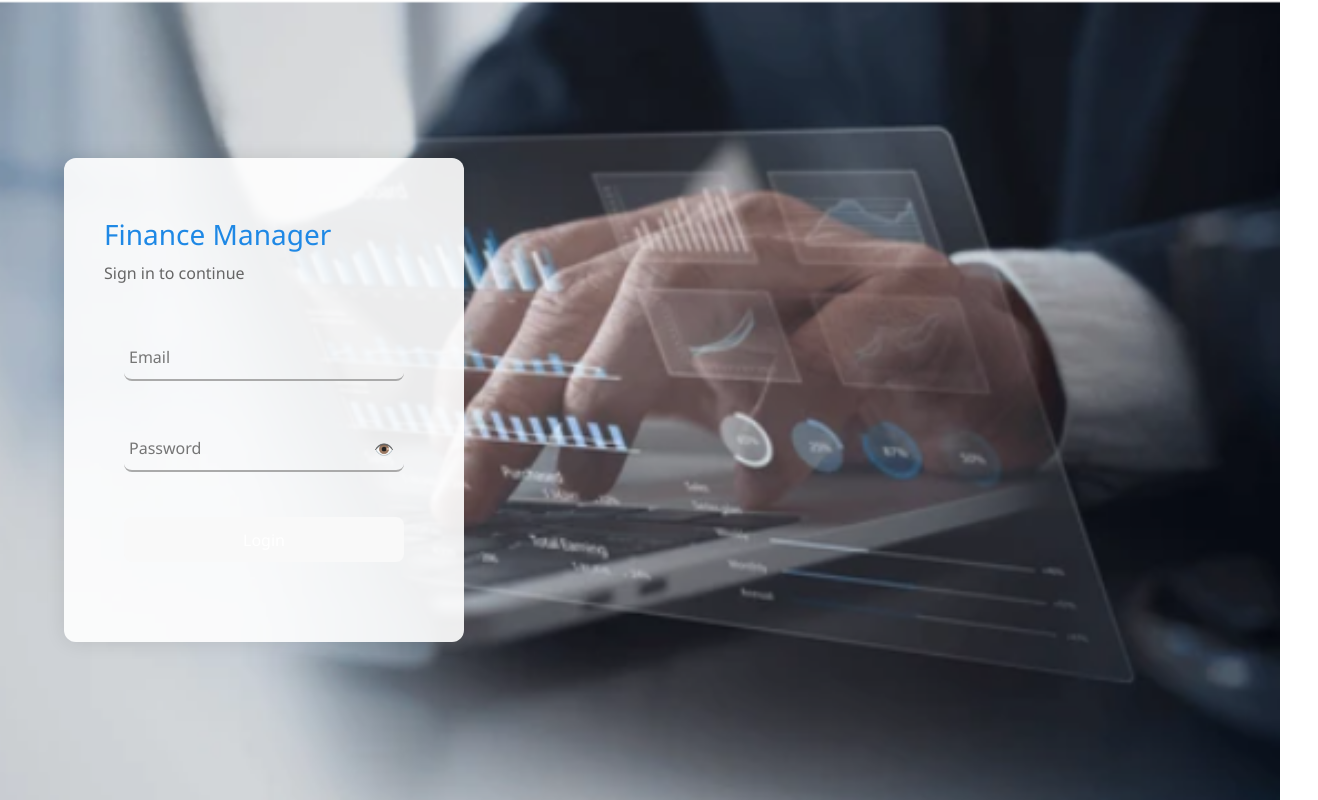
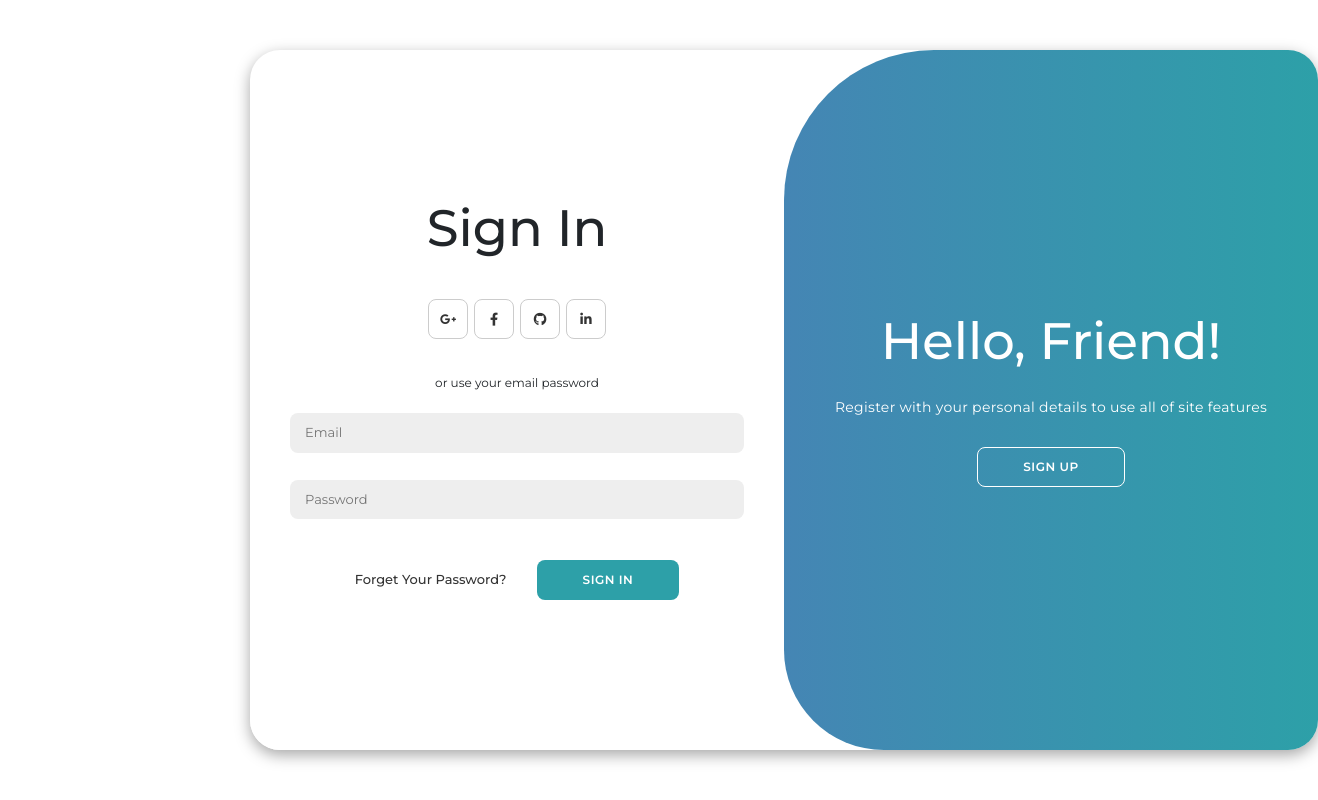
Before and after one commit to Faroouqi/BankingFrontend, a React (Vite) app: page / in a window 1280 px wide. Shown: the whole page, 1318 px wide, since content can reach past the window. Built offline with nearby package versions, Linux system fonts and the light colour scheme.

Commit message:
Added login page

```diff
--- a/index.html
+++ b/index.html
@@ -4,6 +4,10 @@
     <meta charset="UTF-8" />
     <link rel="icon" type="image/svg+xml" href="/vite.svg" />
     <link rel="stylesheet" href="https://cdn.jsdelivr.net/npm/bootstrap@4.0.0/dist/css/bootstrap.min.css" integrity="sha384-Gn5384xqQ1aoWXA+058RXPxPg6fy4IWvTNh0E263XmFcJlSAwiGgFAW/dAiS6JXm" crossorigin="anonymous">
+    <link
+            rel="stylesheet"
+            href="https://cdnjs.cloudflare.com/ajax/libs/font-awesome/6.4.2/css/all.min.css"
+    />
     <meta name="viewport" content="width=device-width, initial-scale=1.0" />
     <title>Vite + React</title>
   </head>
--- a/src/components/Login.jsx
+++ b/src/components/Login.jsx
@@ -6,10 +6,12 @@ const Login = () => {
     const [formData, setFormData] = useState({ username: '', password: '' });
     const [error, setError] = useState('');
     const [showPassword, setShowPassword] = useState(false);
+    const [isActive, setIsActive] = useState(false); // <-- toggle state
     const navigate = useNavigate();
+    const [otp, setOtp] = useState("");
+    const [showOtp, setShowOtp] = useState(false);
 
     const handleChange = (e) => {
-        console.log(e.target,e.value)
         setFormData(prev => ({ ...prev, [e.target.name]: e.target.value }));
     };
 
@@ -38,47 +40,180 @@ const Login = () => {
             setError('Something went wrong. Try again.');
         }
     };
+    const handleRegister = async (e) => {
+        e.preventDefault();
+        {console.log("In verifying otop")}
+        try {
+            const res = await fetch('http://localhost:8089/register', {
+                method: 'POST',
+                headers: { 'Content-Type': 'application/json' },
+                body: JSON.stringify({
+                    username: formData.username,
+                    email: formData.email,
+                    password: formData.password
+                }),
+                credentials: 'include',
+            });
+
+            if (res.ok) {
+                setShowOtp(true)
+                setError("")
+
+            } else if (res.status === 400) {
+                const errorMsg = await res.text();
+                setError(errorMsg);
+            }
+        } catch {
+            setError('Something went wrong. Try again.');
+        }
+    };
+
+    const handleVerifyOtp = async (e) => {
+        e.preventDefault();
+        try {
+            const res = await fetch("http://localhost:8089/verify-otp", {
+                method: "POST",
+                headers: { "Content-Type": "application/json" },
+                body: JSON.stringify({
+                    email: formData.email,
+                    otp: otp,
+                }),
+            });
+
+            if (res.ok) {
+                alert("Email verified successfully! You can now log in.");
+                setIsActive(false);// go back to login
+                setShowOtp(false);
+            } else {
+                setError("Invalid or expired OTP");
+            }
+        } catch {
+            setError("Something went wrong. Try again.");
+        }
+    };
+
 
     return (
-        <div className="login-page">
-            <div className="login-panel">
-                <h2>Finance Manager</h2>
-                <p className="sub-heading">Sign in to continue</p>
+        <div className={`container ${isActive ? "active" : ""}`}>
+            {/* Sign Up Form */}
+            <div className="form-container sign-up">
+                <form onSubmit={showOtp ? handleVerifyOtp : handleRegister}>
+                    <h1>{showOtp ? "Verify OTP" : "Create Account"}</h1>
                     {error && <p className="error">{error}</p>}
-                <form onSubmit={handleSubmit}>
-                    <div className="form-group">
+                    {!showOtp && (
+                        <>
                             <input
                                 type="text"
+                                name="username"
+                                placeholder="Name"
+                                onChange={handleChange}
+                                required
+                            />
+                            <input
+                                type="email"
+                                name="email"
+                                placeholder="Email"
+                                onChange={handleChange}
+                                required
+                            />
+                            <input
+                                type="password"
+                                name="password"
+                                placeholder="Password"
+                                onChange={handleChange}
+                                required
+                            />
+                        </>
+                    )}
+
+                    {showOtp && (
+                        <input
+                            type="text"
+                            name="otp"
+                            placeholder="Enter OTP"
+                            value={otp}
+                            onChange={(e) => setOtp(e.target.value)}
+                            required
+                        />
+                    )}
+
+                    <button type="submit">
+                        {showOtp ? "Verify OTP" : "Sign Up"}
+                    </button>
+                </form>
+            </div>
+
+            {/* Sign In Form */}
+            <div className="form-container sign-in">
+                <form onSubmit={handleSubmit}>
+                    <h1>Sign In</h1>
+                    <div className="social-icons">
+                        <a href="#" className="icon">
+                            <i className="fa-brands fa-google-plus-g"></i>
+                        </a>
+                        <a href="#" className="icon">
+                            <i className="fa-brands fa-facebook-f"></i>
+                        </a>
+                        <a href="#" className="icon">
+                            <i className="fa-brands fa-github"></i>
+                        </a>
+                        <a href="#" className="icon">
+                            <i className="fa-brands fa-linkedin-in"></i>
+                        </a>
+                    </div>
+                    <span>or use your email password</span>
+                    {error && <p className="error">{error}</p>}
+                    <input
+                        type="email"
                         name="username"
                         placeholder="Email"
                         value={formData.username}
                         onChange={handleChange}
                         required
                     />
-                        <div className="underline"></div>
-                    </div>
                     <div className="form-group">
                         <input
-                            type={showPassword ? 'text' : 'password'}
+                            type={showPassword ? "text" : "password"}
                             name="password"
                             placeholder="Password"
                             value={formData.password}
                             onChange={handleChange}
                             required
                         />
-                        <span
-                            className="toggle-password"
-                            onClick={() => setShowPassword(!showPassword)}
-                        >
-                        {showPassword ? '🙈' : '👁️'}
-                    </span>
-                        <div className="underline"></div>
                     </div>
-                    <button type="submit">Login</button>
+                    <div className="Forget-password">
+                        <a href="#">Forget Your Password?</a>
+                        <button type="submit">Sign In</button>
+                    </div>
                 </form>
+            </div>
+
+            {/* Toggle Panel */}
+            <div className="toggle-container">
+                <div className="toggle">
+                    <div className="toggle-panel toggle-left">
+                        <h1>Welcome Back!</h1>
+                        <p>
+                            Enter your personal details to use all of site features
+                        </p>
+                        <button className="hidden" onClick={() => setIsActive(false)}>
+                            Sign In
+                        </button>
+                    </div>
+                    <div className="toggle-panel toggle-right">
+                        <h1>Hello, Friend!</h1>
+                        <p>
+                            Register with your personal details to use all of site features
+                        </p>
+                        <button className="hidden" onClick={() => setIsActive(true)}>
+                            Sign Up
+                        </button>
+                    </div>
+                </div>
             </div>
         </div>
     );
+
 };
 
 export default Login;
--- a/src/css/Login.css
+++ b/src/css/Login.css
@@ -1,115 +1,231 @@
-body, html, #root {
+@import url('https://fonts.googleapis.com/css2?family=Montserrat:wght@300;400;500;600;700&display=swap');
+
+*{
     margin: 0;
     padding: 0;
-    height: 100%;
-    font-family: 'Segoe UI', sans-serif;
+    box-sizing: border-box;
+    font-family: 'Montserrat', sans-serif;
 }
 
-.login-page {
-    background: url('./assets/img1.png') no-repeat center center/cover;
-    height: 100vh;
-    width: 100vw;
-    display: flex;
-    justify-content: flex-start;
-    align-items: center;
+.container{
+    background-color: #fff;
+    border-radius: 30px;
+    box-shadow: 0 5px 15px rgba(0, 0, 0, 0.35);
+    position: relative;
+    overflow: hidden;
+    width: 1068px;
+    height: 700px;
+    max-width: 100%;
+    min-height: 480px;
+    margin-left: 250px;
 }
 
-.login-panel {
-    background: rgba(255, 255, 255, 0.9);
-    padding: 60px 40px;
-    width: 400px;
-    margin-left: 5%;
-    border-radius: 12px;
-    box-shadow: 0 0 20px rgba(0, 0, 0, 0.1);
+.container p{
+    font-size: 14px;
+    line-height: 20px;
+    letter-spacing: 0.3px;
+    margin: 20px 0;
 }
 
-.login-panel h2 {
-    margin-bottom: 10px;
-    font-size: 28px;
-    color: #1e88e5;
+.container span{
+    font-size: 12px;
 }
 
-.sub-heading {
-    color: #666;
-    margin-bottom: 30px;
+.container a{
+    color: #333;
+    font-size: 13px;
+    text-decoration: none;
+    margin: 15px 0 10px;
 }
 
-.form-group {
-    position: relative;
-    margin-bottom: 30px;
+.container button{
+    background-color: #2da0a8;
+    color: #fff;
+    font-size: 12px;
+    padding: 10px 45px;
+    border: 1px solid transparent;
+    border-radius: 8px;
+    font-weight: 600;
+    letter-spacing: 0.5px;
+    text-transform: uppercase;
+    margin-top: 10px;
+    cursor: pointer;
 }
 
-.form-group input {
+.container button.hidden{
+    background-color: transparent;
+    border-color: #fff;
+}
+
+.container form{
+    background-color: #fff;
+    display: flex;
+    align-items: center;
+    justify-content: center;
+    flex-direction: column;
+    padding: 0 40px;
+    height: 100%;
+}
+
+.container input{
+    background-color: #eee;
     border: none;
-    border-bottom: 2px solid #aaa;
-    background: transparent;
-    color: black;
-    padding: 10px 5px;
+    margin: 8px 0;
+    padding: 10px 15px;
+    font-size: 13px;
+    border-radius: 8px;
     width: 100%;
-    font-size: 16px;
     outline: none;
 }
 
-.form-group input:focus {
-    border-color: #1e88e5;
+.form-container{
+    position: absolute;
+    top: 0;
+    height: 100%;
+    transition: all 0.6s ease-in-out;
 }
 
-.underline {
-    position: absolute;
-    bottom: 0;
+.sign-in{
     left: 0;
-    height: 2px;
-    width: 0;
-    background: #1e88e5;
-    transition: width 0.3s ease;
+    width: 50%;
+    z-index: 2;
+    margin-top: 150px;
 }
 
-.form-group input:focus ~ .underline {
-    width: 100%;
+.container.active .sign-in{
+    transform: translateX(100%);
 }
 
-button {
-    width: 100%;
-    padding: 12px;
-    background-color: #1e88e5;
-    color: white;
-    border: none;
-    border-radius: 6px;
-    font-size: 16px;
-    cursor: pointer;
-    transition: background-color 0.3s ease;
+.sign-up{
+    left: 0;
+    width: 50%;
+    opacity: 0;
+    z-index: 1;
 }
 
-button:hover {
-    background-color: #1565c0;
+.container.active .sign-up{
+    transform: translateX(100%);
+    opacity: 1;
+    z-index: 5;
+    animation: move 0.6s;
 }
 
-.error {
-    color: red;
-    margin-bottom: 15px;
+@keyframes move{
+    0%, 49.99%{
+        opacity: 0;
+        z-index: 1;
+    }
+    50%, 100%{
+        opacity: 1;
+        z-index: 5;
+    }
 }
 
-.password-wrapper {
+.social-icons{
+    margin: 20px 0;
+}
+
+.social-icons a{
+    border: 1px solid #ccc;
+    border-radius: 20%;
+    display: inline-flex;
+    justify-content: center;
+    align-items: center;
+    margin: 0 3px;
+    width: 40px;
+    height: 40px;
+}
+
+.toggle-container{
+    position: absolute;
+    top: 0;
+    left: 50%;
+    width: 50%;
+    height: 100%;
+    overflow: hidden;
+    transition: all 0.6s ease-in-out;
+    border-radius: 150px 0 0 100px;
+    z-index: 1000;
+}
+
+.container.active .toggle-container{
+    transform: translateX(-100%);
+    border-radius: 0 150px 100px 0;
+}
+
+.toggle{
+    background-color: #2da0a8;
+    height: 100%;
+    background: linear-gradient(to right, #5c6bc0, #2da0a8);
+    color: #fff;
+    position: relative;
+    left: -100%;
+    height: 100%;
+    width: 200%;
+    transform: translateX(0);
+    transition: all 0.6s ease-in-out;
+}
+
+.container.active .toggle{
+    transform: translateX(50%);
+}
+
+.toggle-panel{
+    position: absolute;
+    width: 50%;
+    height: 100%;
+    display: flex;
+    align-items: center;
+    justify-content: center;
+    flex-direction: column;
+    padding: 0 30px;
+    text-align: center;
+    top: 0;
+    transform: translateX(0);
+    transition: all 0.6s ease-in-out;
+}
+
+.toggle-left{
+    transform: translateX(-200%);
+}
+
+.container.active .toggle-left{
+    transform: translateX(0);
+}
+
+.toggle-right{
+    right: 0;
+    transform: translateX(0);
+}
+
+.container.active .toggle-right{
+    transform: translateX(200%);
+}
+.form-container.sign-in form input {
+    margin: 6px 0; /* smaller vertical gap */
+}
+.form-container form input {
+    margin: 10px 0; /* controlled vertical gap */
+    width: 100%;
+    box-sizing: border-box;
+}
+.form-group {
     position: relative;
     width: 100%;
 }
 
-.password-wrapper input {
-    width: 100%;
-    padding-right: 40px;
-    color: black;
-}
-
+/* Align password toggle icon */
 .toggle-password {
     position: absolute;
-    right: 10px;
+    right: 15px;
     top: 50%;
     transform: translateY(-50%);
     cursor: pointer;
-    font-size: 1rem;
-    color: #555;
-    user-select: none;
 }
-.gap{
-    margin-right: 20px;
+.Forget-password{
+    position: absolute;
+    margin-top: 50px;
 }
+.Forget-password button{
+    margin-left: 30px;
+}
```
Lines whose indentation alone changed are shown as unchanged.
